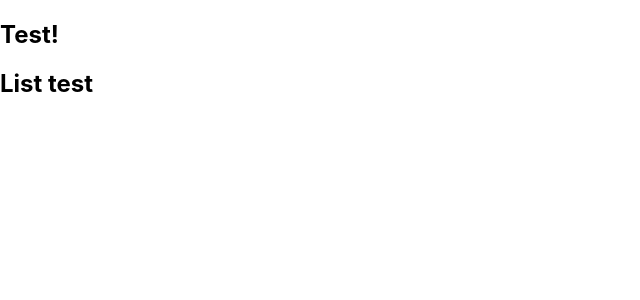
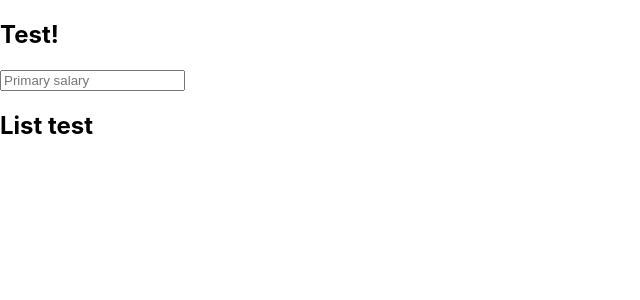
Before and after one commit to AndrewRhysGray/Mortgage_lab, a React (Create React App) app: page / in a window 1280 px wide. Shown: the top 300 px of the page, without its empty margins (0-640 px from the left). Built offline with nearby package versions, Linux system fonts and the light colour scheme.

Commit message:
text box recognising input

```diff
--- /dev/null
+++ b/src/components/MortgageForm.js
@@ -0,0 +1,34 @@
+import React, {Component} from 'react'
+
+class MortgageForm extends Component {
+
+  constructor(props){
+    super (props)
+    this.state = {
+      salary: ''
+    }
+    this.handlePrimarySalaryChange = this.handlePrimarySalaryChange.bind(this)
+  }
+
+  handlePrimarySalaryChange(event){
+this.setState({salary: event.target.value})
+  }
+
+  render(){
+    return (
+      <form>
+      <input
+      type ='text'
+      placeholder='Primary salary'
+      value={this.state.salary}
+      onChange = {this.handlePrimarySalaryChange}
+      />
+      </form>
+
+    )
+  }
+
+}
+
+
+export default MortgageForm
--- a/src/components/MortgageList.js
+++ b/src/components/MortgageList.js
@@ -8,6 +8,7 @@
   return (
     <Mortgage
     salary={mortgage.salary}
+    key={mortgage.id}
   >
   {mortgage.salary}
   </Mortgage>
--- a/src/containers/MortgageBox.js
+++ b/src/containers/MortgageBox.js
@@ -1,5 +1,6 @@
 import React, {Component} from 'react'
 import MortgageList from '../components/MortgageList'
+import MortgageForm from '../components/MortgageForm'
 
 class MortgageBox extends Component{
 
@@ -10,10 +11,13 @@
   }
 }
 
+
+
   render (){
     return (
       <article>
       <h1> Test! </h1>
+      <MortgageForm />
       <MortgageList mortgages={this.state.mortgages}/>
       </article>
     )
```
